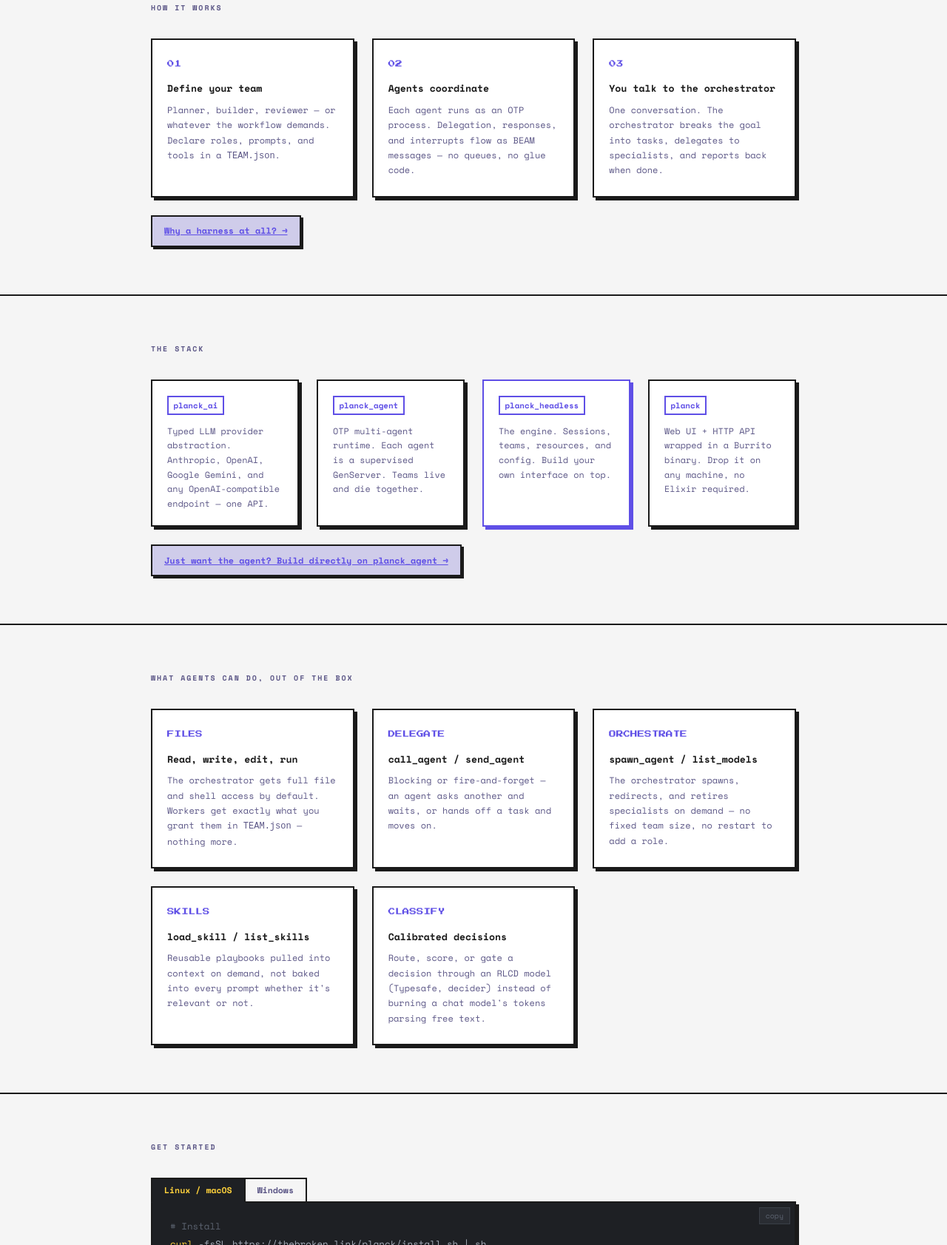
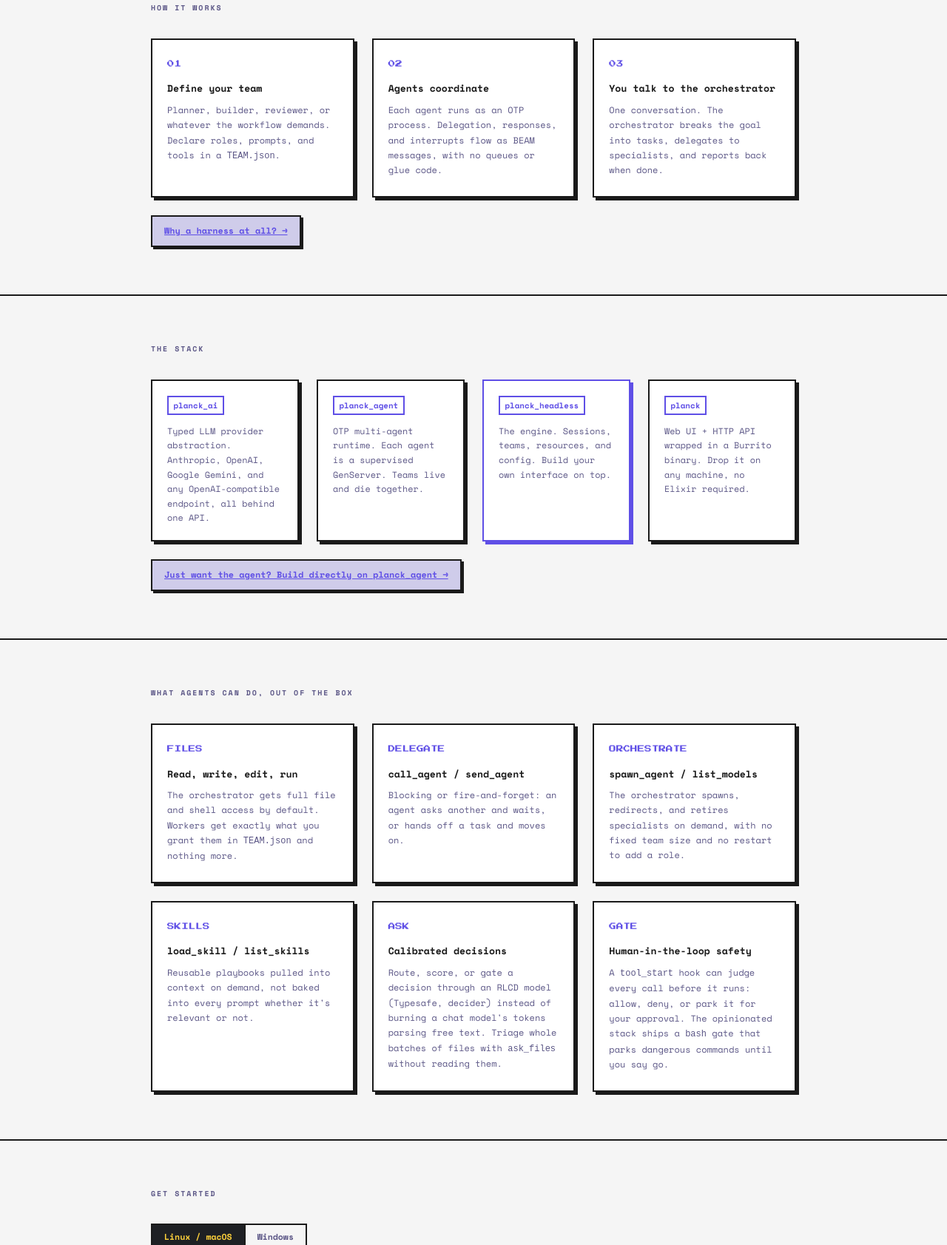
Before and after one commit to alexdesousa/planck, a plain HTML site: page docs/index.html in a window 1280 px wide. Shown: the part 1117-2800 px from the top of the page at 74% size. Drawn offline with nearby package versions, Linux system fonts and the light colour scheme.

Commit message:
:memo: Updated copy in main page

```diff
--- a/docs/index.html
+++ b/docs/index.html
@@ -3,19 +3,19 @@
 <head>
   <meta charset="UTF-8">
   <meta name="viewport" content="width=device-width, initial-scale=1.0">
-  <title>Planck — One goal, many experts.</title>
+  <title>Planck: One goal, many experts.</title>
   <meta name="description" content="Define a team of specialist agents. Talk to the orchestrator. Planck handles the rest.">
 
   <meta property="og:type" content="website">
   <meta property="og:url" content="https://thebroken.link/planck/">
-  <meta property="og:title" content="Planck — One goal, many experts.">
+  <meta property="og:title" content="Planck: One goal, many experts.">
   <meta property="og:description" content="Define a team of specialist agents. Talk to the orchestrator. Planck handles the rest.">
   <meta property="og:image" content="https://thebroken.link/planck/og-image.png">
   <meta property="og:image:width" content="1200">
   <meta property="og:image:height" content="630">
 
   <meta name="twitter:card" content="summary_large_image">
-  <meta name="twitter:title" content="Planck — One goal, many experts.">
+  <meta name="twitter:title" content="Planck: One goal, many experts.">
   <meta name="twitter:description" content="Define a team of specialist agents. Talk to the orchestrator. Planck handles the rest.">
   <meta name="twitter:image" content="https://thebroken.link/planck/og-image.png">
 
@@ -399,7 +399,7 @@
   <!-- ── Blog banner ─────────────────────────────────────────────────── -->
   <div class="container" style="text-align:center;padding-bottom:2.5rem;">
     <div class="callout">
-      <span>Why many experts, not one? Read the design rationale —
+      <span>Why many experts, not one? Read the design rationale:
         <a href="https://thebroken.link/building-planck-context-is-the-real-problem/">Context</a> ·
         <a href="https://thebroken.link/building-planck-specialized-teams-vs-general-agents/">Specialized Teams</a> ·
         <a href="https://thebroken.link/building-planck-the-20-80-split/">The 20/80 Split</a>
@@ -424,12 +424,12 @@
         <div class="step">
           <span class="step-num">01</span>
           <h3>Define your team</h3>
-          <p>Planner, builder, reviewer — or whatever the workflow demands. Declare roles, prompts, and tools in a <code>TEAM.json</code>.</p>
+          <p>Planner, builder, reviewer, or whatever the workflow demands. Declare roles, prompts, and tools in a <code>TEAM.json</code>.</p>
         </div>
         <div class="step">
           <span class="step-num">02</span>
           <h3>Agents coordinate</h3>
-          <p>Each agent runs as an OTP process. Delegation, responses, and interrupts flow as BEAM messages — no queues, no glue code.</p>
+          <p>Each agent runs as an OTP process. Delegation, responses, and interrupts flow as BEAM messages, with no queues or glue code.</p>
         </div>
         <div class="step">
           <span class="step-num">03</span>
@@ -450,7 +450,7 @@
       <div class="stack">
         <a href="https://github.com/alexdesousa/planck/tree/main/planck_ai" class="stack-card" style="text-decoration:none;color:inherit;display:block;">
           <span class="pkg-tag">planck_ai</span>
-          <p>Typed LLM provider abstraction. Anthropic, OpenAI, Google Gemini, and any OpenAI-compatible endpoint — one API.</p>
+          <p>Typed LLM provider abstraction. Anthropic, OpenAI, Google Gemini, and any OpenAI-compatible endpoint, all behind one API.</p>
         </a>
         <a href="https://github.com/alexdesousa/planck/tree/main/planck_agent" class="stack-card" style="text-decoration:none;color:inherit;display:block;">
           <span class="pkg-tag">planck_agent</span>
@@ -479,17 +479,17 @@
         <div class="step">
           <span class="step-num">FILES</span>
           <h3>Read, write, edit, run</h3>
-          <p>The orchestrator gets full file and shell access by default. Workers get exactly what you grant them in <code>TEAM.json</code> — nothing more.</p>
+          <p>The orchestrator gets full file and shell access by default. Workers get exactly what you grant them in <code>TEAM.json</code> and nothing more.</p>
         </div>
         <div class="step">
           <span class="step-num">DELEGATE</span>
           <h3>call_agent / send_agent</h3>
-          <p>Blocking or fire-and-forget — an agent asks another and waits, or hands off a task and moves on.</p>
+          <p>Blocking or fire-and-forget: an agent asks another and waits, or hands off a task and moves on.</p>
         </div>
         <div class="step">
           <span class="step-num">ORCHESTRATE</span>
           <h3>spawn_agent / list_models</h3>
-          <p>The orchestrator spawns, redirects, and retires specialists on demand — no fixed team size, no restart to add a role.</p>
+          <p>The orchestrator spawns, redirects, and retires specialists on demand, with no fixed team size and no restart to add a role.</p>
         </div>
         <div class="step">
           <span class="step-num">SKILLS</span>
@@ -497,9 +497,14 @@
           <p>Reusable playbooks pulled into context on demand, not baked into every prompt whether it's relevant or not.</p>
         </div>
         <div class="step">
-          <span class="step-num">CLASSIFY</span>
+          <span class="step-num">ASK</span>
           <h3>Calibrated decisions</h3>
-          <p>Route, score, or gate a decision through an RLCD model (Typesafe, decider) instead of burning a chat model's tokens parsing free text.</p>
+          <p>Route, score, or gate a decision through an RLCD model (Typesafe, decider) instead of burning a chat model's tokens parsing free text. Triage whole batches of files with <code>ask_files</code> without reading them.</p>
+        </div>
+        <div class="step">
+          <span class="step-num">GATE</span>
+          <h3>Human-in-the-loop safety</h3>
+          <p>A <code>tool_start</code> hook can judge every call before it runs: allow, deny, or park it for your approval. The opinionated stack ships a <code>bash</code> gate that parks dangerous commands until you say go.</p>
         </div>
       </div>
     </div>
@@ -610,12 +615,12 @@
         <div class="step">
           <span class="step-num">DOCS</span>
           <h3>Apache Tika</h3>
-          <p>PDF, DOCX, XLSX, PPTX and more — extracted to plain text for agents to read.</p>
+          <p>PDF, DOCX, XLSX, PPTX and more, extracted to plain text for agents to read.</p>
         </div>
         <div class="step">
           <span class="step-num">PROXY</span>
           <h3>Agent-vault</h3>
-          <p>HTTPS credential proxy. API keys are injected into outbound requests by host — agents never see secrets, even via the bash tool.</p>
+          <p>HTTPS credential proxy. API keys are injected into outbound requests by host, so agents never see secrets, even via the bash tool.</p>
         </div>
         <div class="step">
           <span class="step-num">MEMORY</span>
@@ -630,7 +635,7 @@
         <div class="step">
           <span class="step-num">FETCH</span>
           <h3>Web fetch</h3>
-          <p>Pages are fetched and converted to clean Markdown before being handed to the agent. Results are cached in Typesense — repeated fetches within a session are instant.</p>
+          <p>Pages are fetched and converted to clean Markdown before being handed to the agent. Results are cached in Typesense, so repeated fetches within a session are instant.</p>
         </div>
         <div class="step">
           <span class="step-num">SKILLS</span>
```
